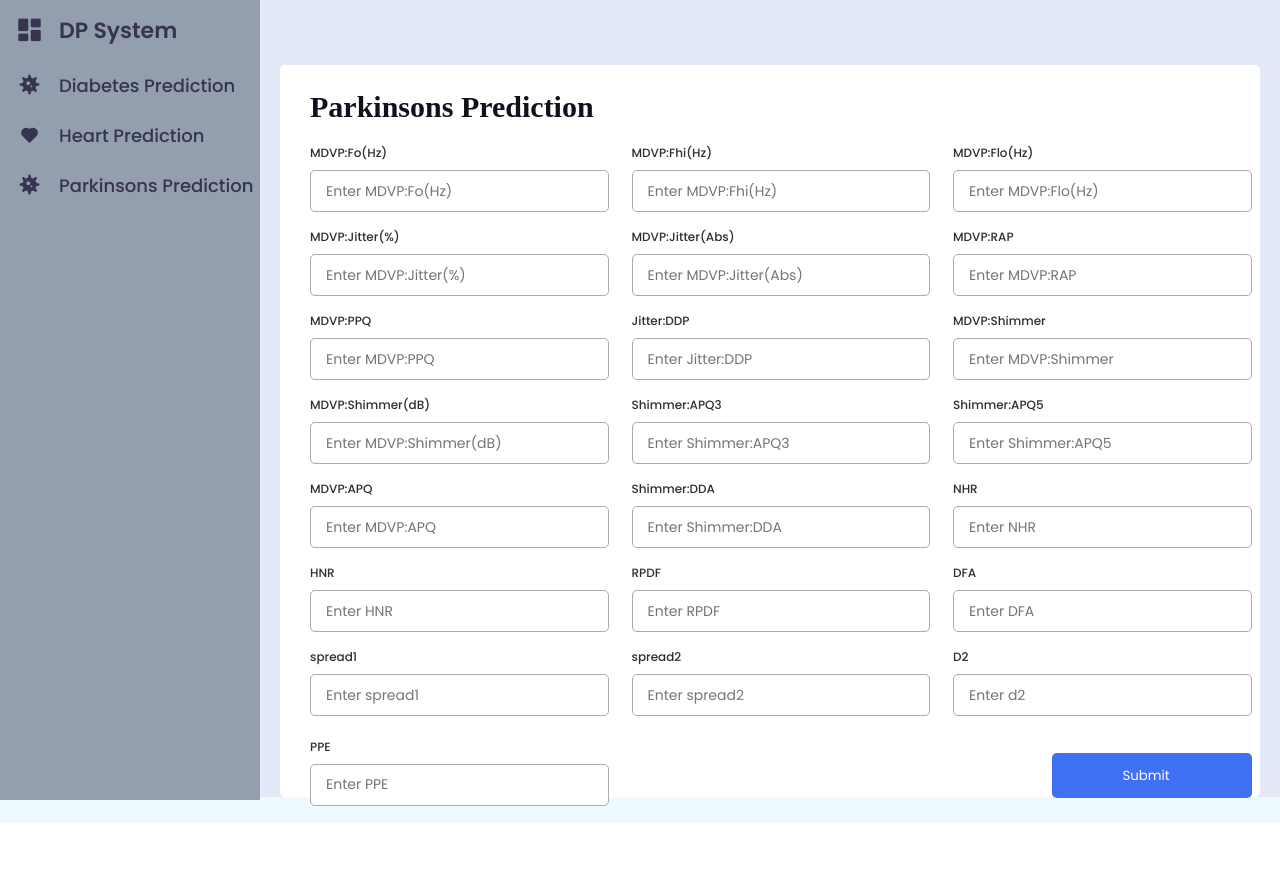
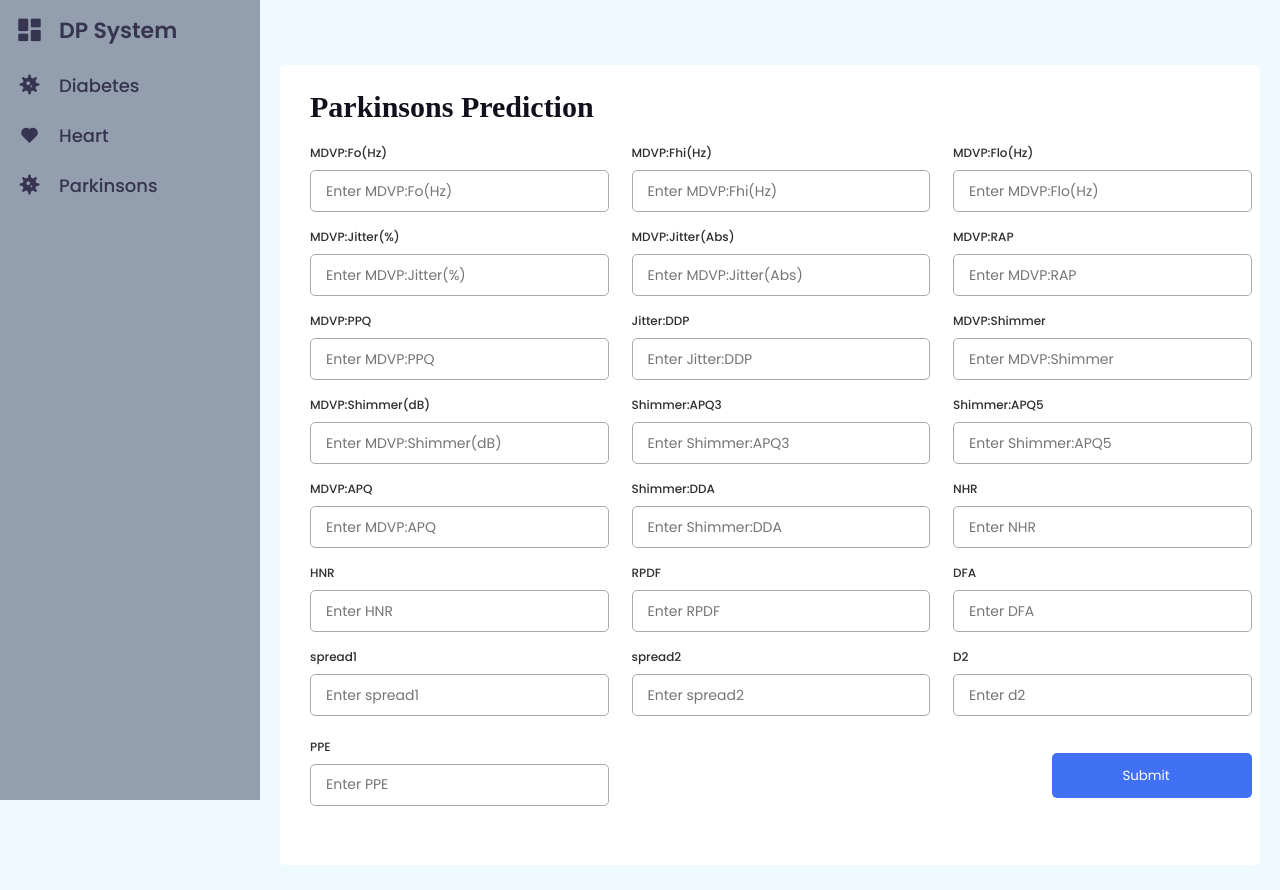
Before and after one commit to SwaroopArya65/system_using_ml, a Django app: page /parkinsons in a window 1280 px wide. Before the commit the page ends 823 px from the top, so only its background shows below. Run offline with Django 5.2, Linux system fonts and the light colour scheme.

Commit message:
major changes in every page

```diff
--- a/static/CSS/dashboard.css
+++ b/static/CSS/dashboard.css
@@ -25,7 +25,7 @@
 
 
 body::-webkit-scrollbar {
-    width: 0.5rem;
+    /* width: 0.5rem; */
     height: 0.5rem;
     background-color: #11101d;
 }
@@ -292,7 +292,7 @@ body:hover::-webkit-scrollbar-thumb {
 
 .home-section {
     position: relative;
-    background: #E4E9F7;
+    /* background: #E4E9F7; */
     height: 100%;
     left: 260px;
     width: calc(100% - 260px);
--- a/templates/about.html
+++ b/templates/about.html
@@ -90,7 +90,7 @@
       <ul>
         <li><a href="/">Home</a></li>
         <li><a href="/about">About</a></li>
-        <li><a href="/dashboard">Checkup</a></li>
+        <li><a href="/diabetes">Checkup</a></li>
         <li><a href="/contact">Contact us</a></li>
       </ul>
     </div>
--- a/templates/diabetes.html
+++ b/templates/diabetes.html
@@ -26,7 +26,7 @@
         <li>
             <a href="/diabetes">
                 <i class="fa-solid fa-virus"></i>
-                <span class="link_name">Diabetes Prediction</span>
+                <span class="link_name">Diabetes</span>
             </a>
             <ul class="sub-menu blank">
                 <li><a href="#" class="link_name">Analytics</a></li>
@@ -35,7 +35,7 @@
         <li>
             <a href="/heart">
                 <i class='bx bxs-heart'></i>
-                <span class="link_name" onclick="showForm('heart')">Heart Prediction</span>
+                <span class="link_name" onclick="showForm('heart')">Heart</span>
             </a>
             <ul class="sub-menu blank">
                 <li><a href="#" class="link_name">Analytics</a></li>
@@ -44,7 +44,7 @@
         <li>
             <a href="/parkinsons">
                 <i class="fa-solid fa-virus"></i>
-                <span class="link_name">Parkinsons Prediction</span>
+                <span class="link_name">Parkinsons</span>
             </a>
             <ul class="sub-menu blank">
                 <li><a href="#" class="link_name">Analytics</a></li>
--- a/templates/heart.html
+++ b/templates/heart.html
@@ -27,7 +27,7 @@
         <li>
             <a href="/diabetes">
                 <i class="fa-solid fa-virus"></i>
-                <span class="link_name">Diabetes Prediction</span>
+                <span class="link_name">Diabetes</span>
             </a>
             <ul class="sub-menu blank">
                 <li><a href="#" class="link_name">Analytics</a></li>
@@ -36,7 +36,7 @@
         <li>
             <a href="/heart">
                 <i class='bx bxs-heart'></i>
-                <span class="link_name" onclick="showForm('heart')">Heart Prediction</span>
+                <span class="link_name" onclick="showForm('heart')">Heart</span>
             </a>
             <ul class="sub-menu blank">
                 <li><a href="#" class="link_name">Analytics</a></li>
@@ -45,7 +45,7 @@
         <li>
             <a href="/parkinsons">
                 <i class="fa-solid fa-virus"></i>
-                <span class="link_name">Parkinsons Prediction</span>
+                <span class="link_name">Parkinsons</span>
             </a>
             <ul class="sub-menu blank">
                 <li><a href="#" class="link_name">Analytics</a></li>
--- a/templates/parkinsons.html
+++ b/templates/parkinsons.html
@@ -25,7 +25,7 @@
         <li>
             <a href="/diabetes">
                 <i class="fa-solid fa-virus"></i>
-                <span class="link_name">Diabetes Prediction</span>
+                <span class="link_name">Diabetes</span>
             </a>
             <ul class="sub-menu blank">
                 <li><a href="#" class="link_name">Analytics</a></li>
@@ -34,7 +34,7 @@
         <li>
             <a href="/heart">
                 <i class='bx bxs-heart'></i>
-                <span class="link_name" onclick="showForm('heart')">Heart Prediction</span>
+                <span class="link_name" onclick="showForm('heart')">Heart</span>
             </a>
             <ul class="sub-menu blank">
                 <li><a href="#" class="link_name">Analytics</a></li>
@@ -43,7 +43,7 @@
         <li>
             <a href="/parkinsons">
                 <i class="fa-solid fa-virus"></i>
-                <span class="link_name">Parkinsons Prediction</span>
+                <span class="link_name">Parkinsons</span>
             </a>
             <ul class="sub-menu blank">
                 <li><a href="#" class="link_name">Analytics</a></li>
@@ -58,7 +58,7 @@
         <section class="Diabetes1">
             <!-- <h1>Eye Checkup</h1> -->
             <div class="form-container"
-                style="margin-top: 10px; background: white; height: auto; border-radius: 5px;">
+                style="margin-top: 10px; background: white; height: 800px; border-radius: 5px;">
                 <div class="container1">
                     <div
                         style="display: flex; justify-content: space-between; align-items: center; text-align: center; padding: 14px 0px 0px 0px;">
```
